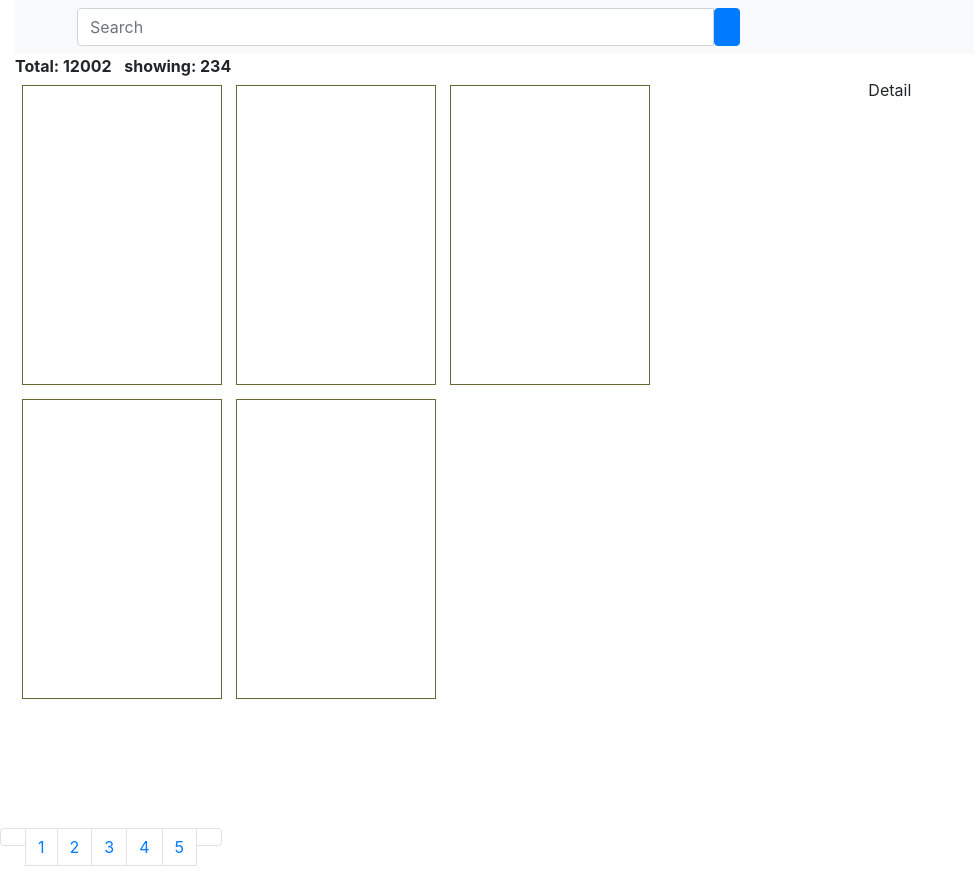
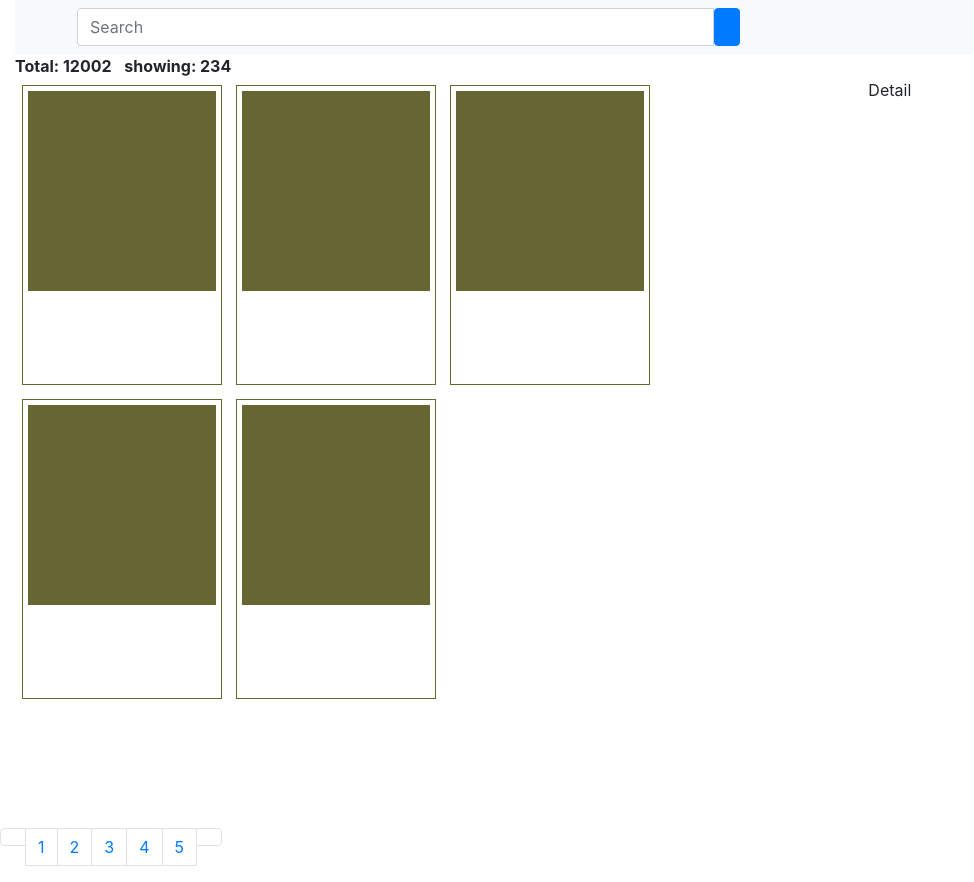
Before and after one commit to Moverr/githubsearch, a React (Create React App) app: page / in a window 1280 px wide. Shown: the whole page, without its empty margins (0-974 px from the left). Built offline with nearby package versions, Linux system fonts and the light colour scheme; some icons are missing.

Commit message:
Debuggging

```diff
--- a/src/components/ProfileCard.jsx
+++ b/src/components/ProfileCard.jsx
@@ -2,6 +2,8 @@ import React from 'react'
 
 const ProfileCard = function(props){
     return   <div className="profileCard">
+
+    <div className="avatar"> </div>
     </div>
 }
 export default ProfileCard;
--- a/src/css/main.css
+++ b/src/css/main.css
@@ -9,3 +9,8 @@ Main Cards Design ::
 .main_window {
     overflow-y: scroll; height: 750px;
 }
+
+.avatar{
+    width: 100%;
+    height: 200px; background: #666633; overflow: hidden;
+}
```
